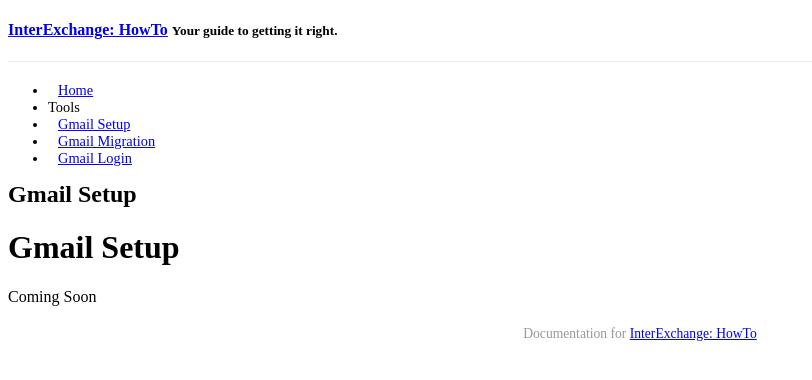
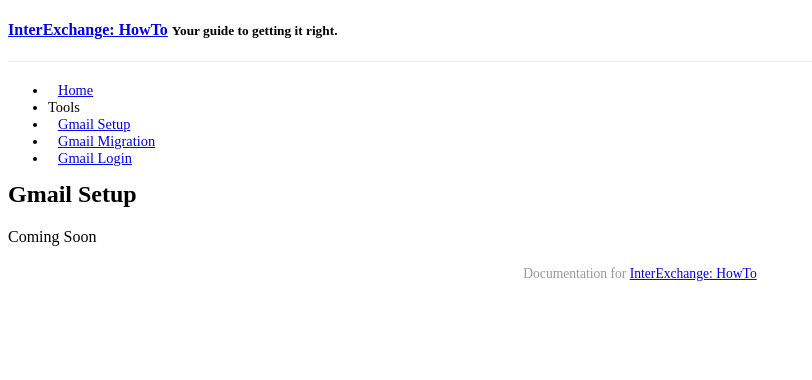
Before and after one commit to acohen/howto, a Jekyll site: the page built from _posts/2014-10-06-gmail-setup.md, in a window 1280 px wide. Shown: the top 380 px of the page, without its empty margins (0-812 px from the left). Built offline with Jekyll 4.4.1, drawn with Linux system fonts in a browser that asks for light colours; Markdown is read by kramdown in place of the engine named in the settings; a style sheet for code colours, icons or effects is not loaded.

Commit message:
Update 2014-10-06-gmail-setup.md

```diff
--- a/_posts/2014-10-06-gmail-setup.md
+++ b/_posts/2014-10-06-gmail-setup.md
@@ -5,6 +5,5 @@ category: tools
 date: 2014-09-23 18:19:32
 ---
 
-# Gmail Setup
 
 Coming Soon
```
